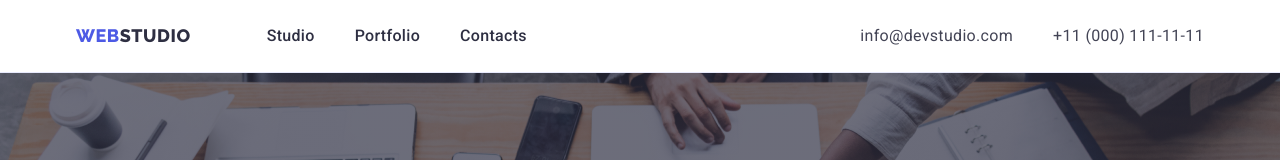
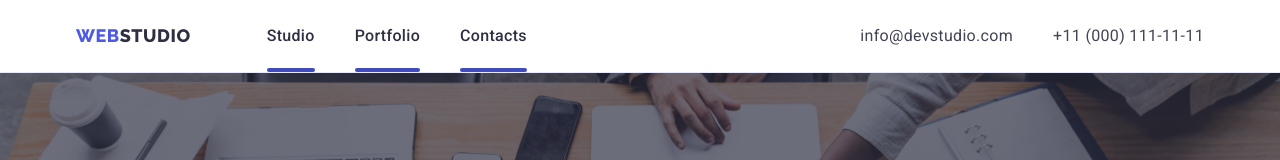
Before and after one commit to kristina-abobutsoae/goit-hw-05, a plain HTML site: page index.html in a window 1280 px wide. Shown: the top 160 px of the page. Drawn offline with nearby package versions, Linux system fonts and the light colour scheme.

Commit message:
Update styles.css

```diff
--- a/css/styles.css
+++ b/css/styles.css
@@ -146,6 +146,7 @@ button {
 }
 
 .nav-link {
+  position: relative;
   display: block;
   padding-top: 24px;
   padding-bottom: 24px;
@@ -161,6 +162,20 @@ button {
 .nav-link:focus {
   color: var(--alternative-color);
 }
+
+.nav-link::after {
+  content: "";
+position: absolute;
+bottom: 0;
+left: 0;
+
+  display: block;
+  width: 100%;
+height: 4px;
+border-radius: 2px;
+background: #404BBF;
+}
+
 
 /* CONTACTS */
 
```
